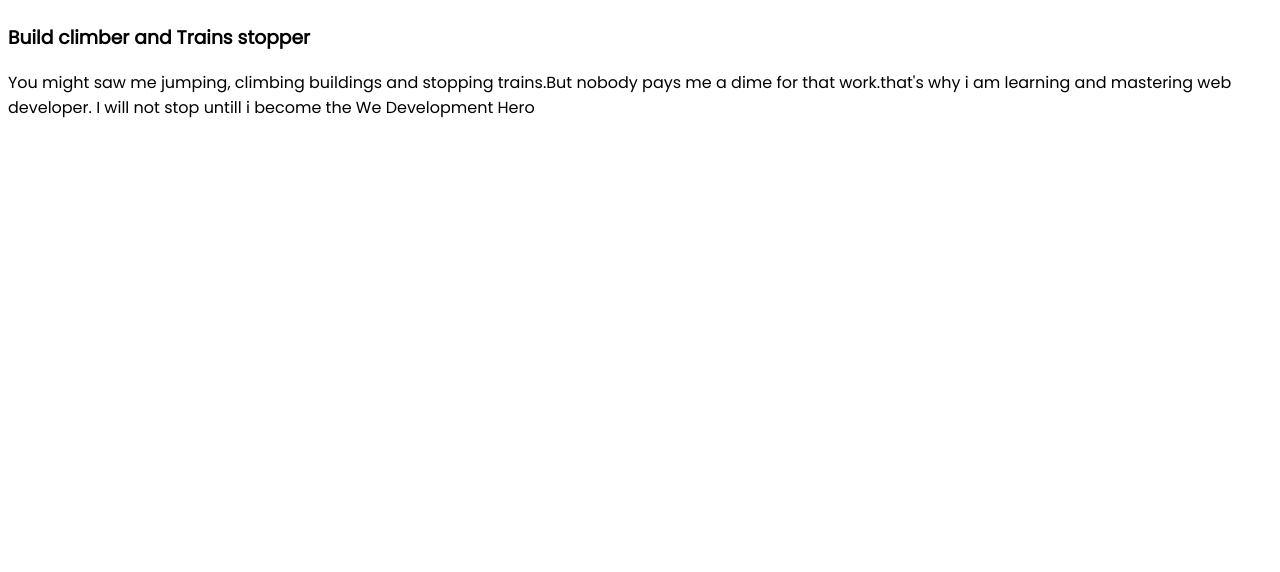
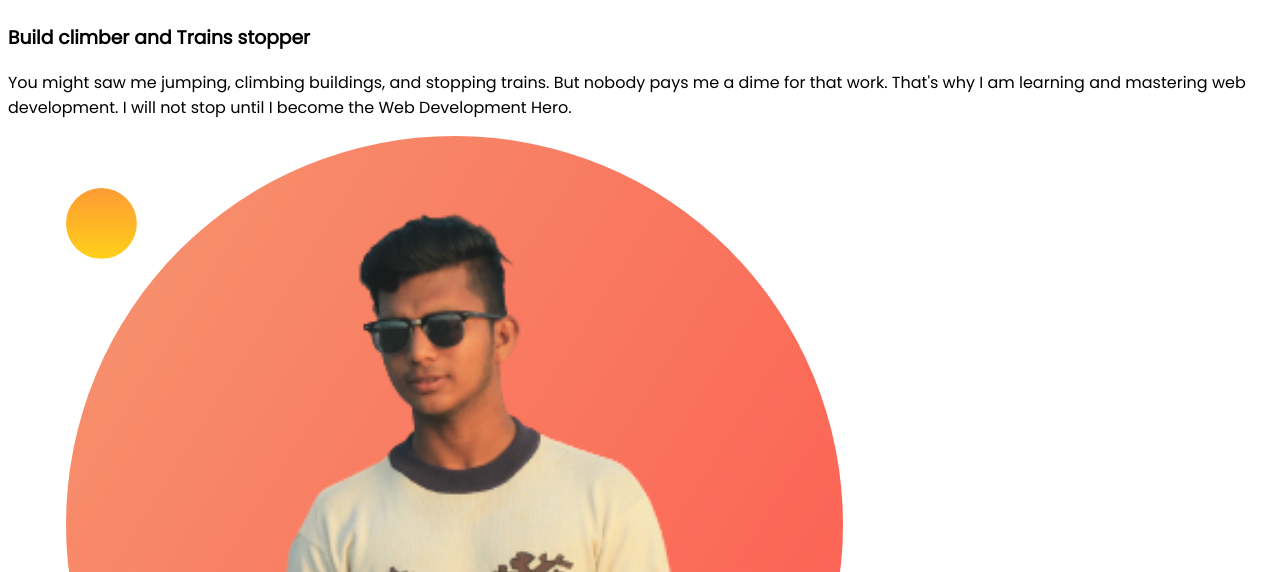
Before and after one commit to 2Nadim/developer-portfolio, a plain HTML site: page index.html in a window 1280 px wide. Shown: the part 228-800 px from the top of the page. Drawn offline with Linux system fonts and the light colour scheme.

Commit message:
image add

```diff
--- a/index.html
+++ b/index.html
@@ -14,6 +14,7 @@
     <h1>Welcome To</h1>
     <h1> <span>Nadim Mahamud</span> world!</h1>
     <h3>Build climber and Trains stopper</h3>
-    <p>You might saw me jumping, climbing buildings and stopping trains.But nobody pays me a dime for that work.that's why i am learning and mastering web developer. I will not stop untill i become the We Development Hero</p>
+    <p>You might saw me jumping, climbing buildings, and stopping trains. But nobody pays me a dime for that work. That's why I am learning and mastering web development. I will not stop until I become the Web Development Hero.</p>
+    <img src="images/nadim.png" alt="">
 </body>
 </html>
```
Also changed, not shown: images/dream-bg.png (added), images/exp-bg.png (added), images/jhankar.png (added), images/jhankar2.png (added), images/my-bg.png (added), images/my-bg2.png (added), images/nadim.png (added), images/top-banner.png (added), 9 other files.
